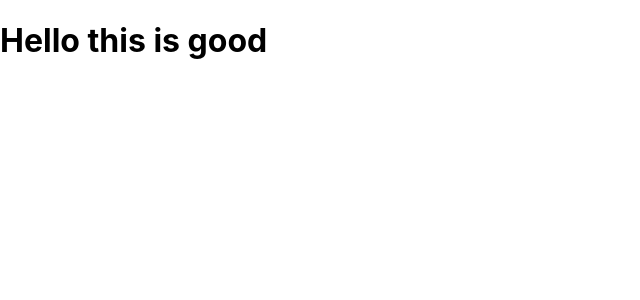
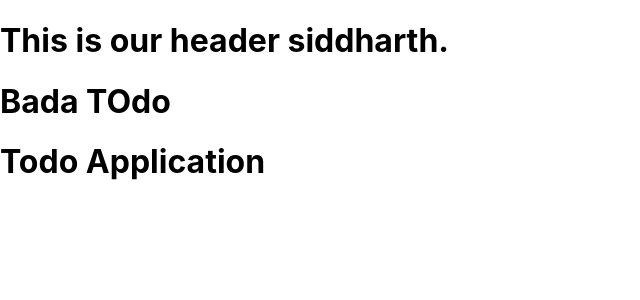
Before and after one commit to siddharthteli/react-hands-on, a React (Create React App) app: page / in a window 1280 px wide. Shown: the top 300 px of the page, without its empty margins (0-640 px from the left). Built offline with nearby package versions, Linux system fonts and the light colour scheme.

Commit message:
Add:Props/parameter to header component from App.js Implemented:
Because:

```diff
--- a/src/App.js
+++ b/src/App.js
@@ -1,31 +1,22 @@
 
-// import logo from "./logo.svg";
-// import "./App.css";
-// import Header from "./componenets/Header"
-// function App() {
-//   const name_app="Bada TOdo";
-//   const title_app="Todo Application";
-//   return (
-//     <div className="container">
-//       <Header/>
-//      <h1>
-//        {name_app}
-//      </h1>
-//      <h1>
-//        {title_app}
-//      </h1>
-//     </div>
-//   );
-// }
-//export default App;
+import logo from "./logo.svg";
+import "./App.css";
+import Header from "./componenets/Header"
+function App() {
+  const name_app="Bada TOdo";
+  const title_app="Todo Application";
+  return (
+    <div className="container">
+      <Header title='siddharth'/>
+     <h1>
+       {name_app}
+     </h1>
+     <h1>
+       {title_app}
+     </h1>
+    </div>
+  );
+}
+export default App;
 
 //class based impl -
-
-import React from "react";
-
-class App extends React.Component{
-  render() {
-    return <h1>Hello this is good</h1>
-  }
-}
-export default App
--- a/src/componenets/Header.js
+++ b/src/componenets/Header.js
@@ -1,9 +1,9 @@
 //This can contain class or just a function.
 
-const Header = () => {
+const Header = (title) => {
     return(
     <header>
-        <h1>This is our header.</h1>
+        <h1>This is our header {title.title}.</h1>
     </header>
     )
 
```
